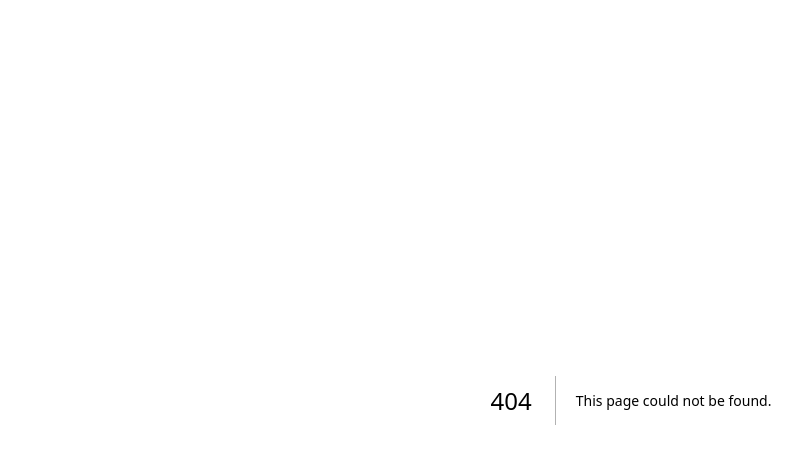
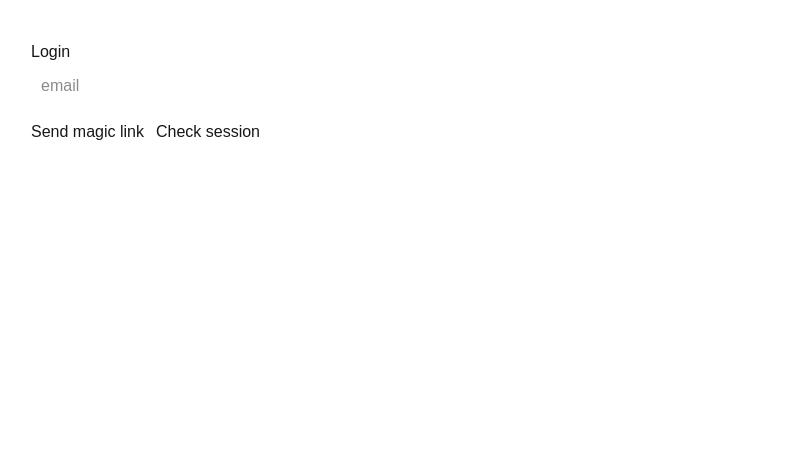
Before and after one commit to vanveenendaaldimitry/social-leads-ai, a Next.js app: page /login in a window 1280 px wide. Before the commit this address had no page. Shown: the top 464 px of the page, without its empty margins (9-811 px from the left). Built offline with nearby package versions, Linux system fonts and the light colour scheme; no server answers.

Commit message:
Add login page and test organizations routes

```diff
--- /dev/null
+++ b/app/login/page.tsx
@@ -0,0 +1,58 @@
+'use client'
+
+import { useState } from 'react'
+import { createClient } from '@supabase/supabase-js'
+
+const supabase = createClient(
+  process.env.NEXT_PUBLIC_SUPABASE_URL!,
+  process.env.NEXT_PUBLIC_SUPABASE_ANON_KEY!
+)
+
+export default function LoginPage() {
+  const [email, setEmail] = useState('')
+  const [msg, setMsg] = useState('')
+
+  const sendLink = async () => {
+    setMsg('Sending magic link...')
+    const { error } = await supabase.auth.signInWithOtp({
+      email,
+      options: {
+        emailRedirectTo: `${window.location.origin}/test-organizations`,
+      },
+    })
+
+    if (error) {
+      setMsg(`Error: ${error.message}`)
+      return
+    }
+
+    setMsg('Check je mail en klik de link')
+  }
+
+  const check = async () => {
+    const { data } = await supabase.auth.getUser()
+    setMsg(`Current user: ${data.user?.email ?? 'none'}`)
+  }
+
+  return (
+    <div style={{ padding: 40 }}>
+      <h1>Login</h1>
+
+      <input
+        value={email}
+        onChange={(e) => setEmail(e.target.value)}
+        placeholder="email"
+        style={{ padding: 10, width: 320 }}
+      />
+
+      <div style={{ marginTop: 12 }}>
+        <button onClick={sendLink}>Send magic link</button>
+        <button onClick={check} style={{ marginLeft: 12 }}>
+          Check session
+        </button>
+      </div>
+
+      <pre style={{ marginTop: 20 }}>{msg}</pre>
+    </div>
+  )
+}
--- /dev/null
+++ b/app/test-organizations/page.tsx
@@ -0,0 +1,39 @@
+import { cookies } from 'next/headers'
+import { createServerClient } from '@supabase/ssr'
+
+export default async function Page() {
+  const cookieStore = await cookies()
+
+  const supabase = createServerClient(
+    process.env.NEXT_PUBLIC_SUPABASE_URL!,
+    process.env.NEXT_PUBLIC_SUPABASE_ANON_KEY!,
+    {
+      cookies: {
+        getAll() {
+          return cookieStore.getAll()
+        },
+        setAll(cookiesToSet) {
+          try {
+            cookiesToSet.forEach(({ name, value, options }) => {
+              cookieStore.set(name, value, options)
+            })
+          } catch {
+            // in server components cookies can be read only
+          }
+        },
+      },
+    }
+  )
+
+  const { data, error } = await supabase
+    .from('organizations')
+    .select('*')
+
+  return (
+    <div style={{ padding: 24 }}>
+      <h1>Test organizations</h1>
+      {error && <pre>{JSON.stringify(error, null, 2)}</pre>}
+      <pre>{JSON.stringify(data, null, 2)}</pre>
+    </div>
+  )
+}
--- a/package.json
+++ b/package.json
@@ -9,7 +9,8 @@
     "lint": "eslint"
   },
   "dependencies": {
-    "@supabase/supabase-js": "^2.89.0",
+    "@supabase/ssr": "^0.8.0",
+    "@supabase/supabase-js": "^2.93.3",
     "next": "16.1.0",
     "react": "19.2.3",
     "react-dom": "19.2.3"
```
Also changed, not shown: 1 other file (tests, documents, lock files or other folders).
